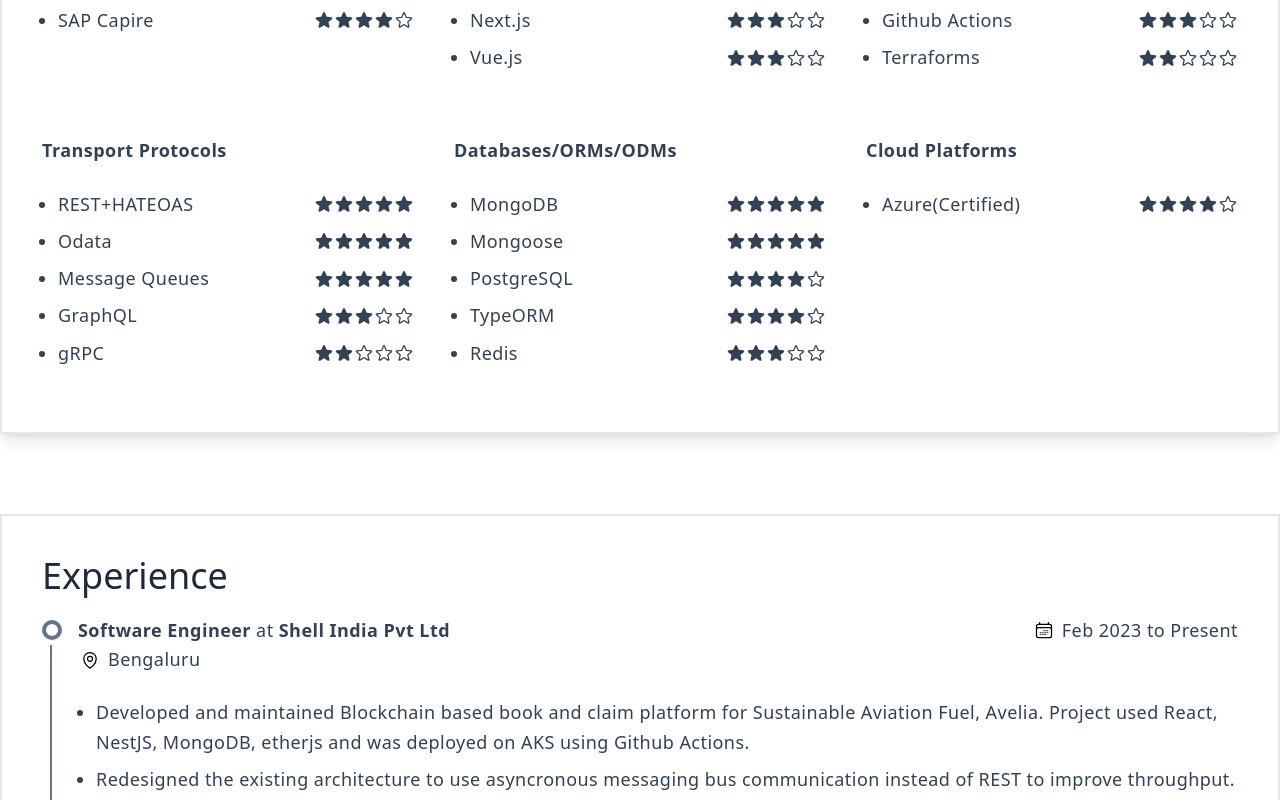
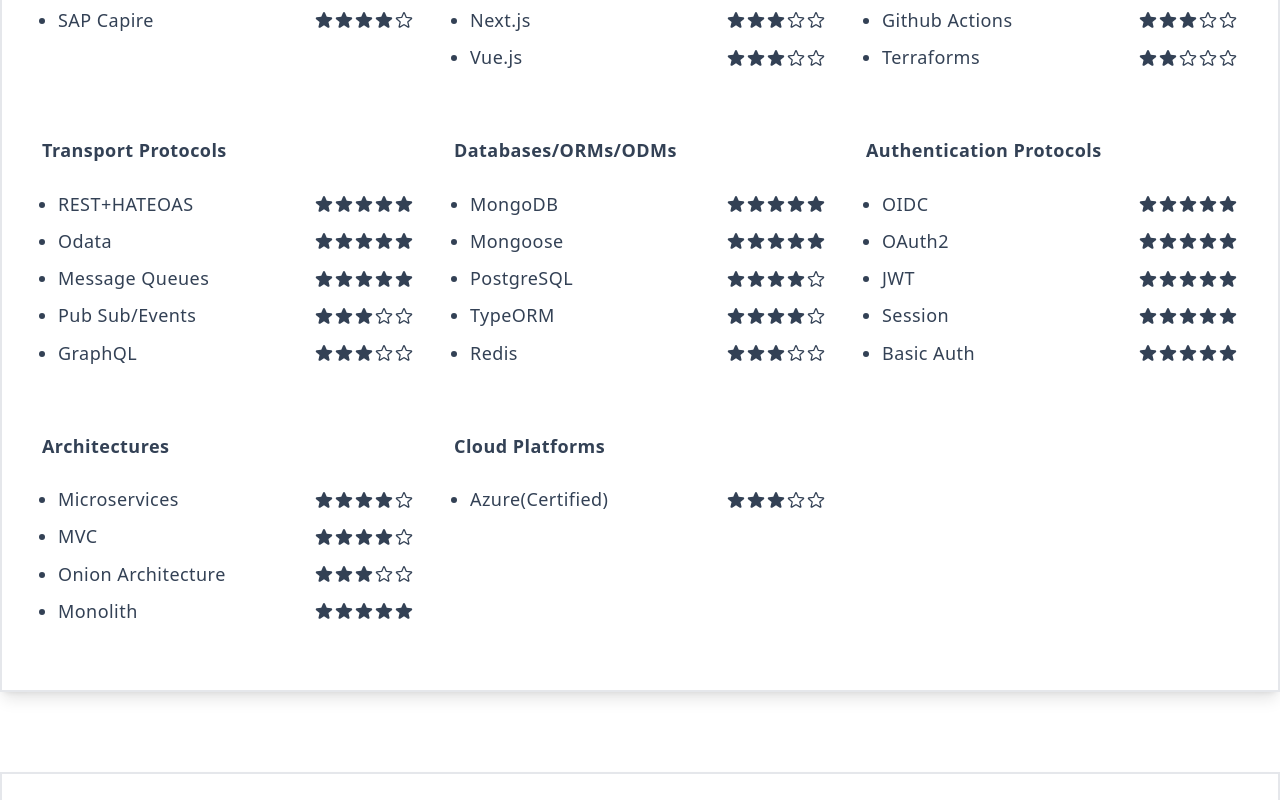
Before and after one commit to vivek1052/vivek1052.github.io, a Next.js app: page / in a window 1280 px wide. Shown: the part 1440-2240 px from the top of the page. Built offline with nearby package versions, Linux system fonts and the light colour scheme.

Commit message:
content update

```diff
--- a/src/components/about.tsx
+++ b/src/components/about.tsx
@@ -65,7 +65,7 @@
 
         <div>
           <div className="card-title">Bio</div>
-          <div className="grid grid-cols-1 gap-2 print:grid-cols-2  print:gap-0">
+          <div className="grid grid-cols-1 gap-2 print:grid-cols-2  print:gap-2">
             <BioItem
               icon={calendarIcon}
               text="Age"
--- a/src/components/education.tsx
+++ b/src/components/education.tsx
@@ -54,7 +54,7 @@
   }[];
 }>) {
   return (
-    <div className="card">
+    <div className="card print:break-inside-avoid">
       <div className="card-title">Education</div>
       {educations.map((education) => {
         return EducationTimeLine(education);
--- a/src/styles/globals.css
+++ b/src/styles/globals.css
@@ -16,7 +16,7 @@
   }
 
   .card-text {
-    @apply text-slate-700 text-lg leading-relaxed tracking-wide print:text-sm print:tracking-normal;
+    @apply text-slate-700 text-lg leading-relaxed tracking-wide print:text-xs print:tracking-normal;
   }
 
   .card-text-light {
--- a/src/userData.ts
+++ b/src/userData.ts
@@ -108,8 +108,8 @@
         { name: "REST+HATEOAS", level: 5 },
         { name: "Odata", level: 5 },
         { name: "Message Queues", level: 5 },
+        { name: "Pub Sub/Events", level: 3 },
         { name: "GraphQL", level: 3 },
-        { name: "gRPC", level: 2 },
       ],
     },
     {
@@ -123,8 +123,27 @@
       ],
     },
     {
+      title: "Authentication Protocols",
+      items: [
+        { name: "OIDC", level: 5 },
+        { name: "OAuth2", level: 5 },
+        { name: "JWT", level: 5 },
+        { name: "Session", level: 5 },
+        { name: "Basic Auth", level: 5 },
+      ],
+    },
+    {
+      title: "Architectures",
+      items: [
+        { name: "Microservices", level: 4 },
+        { name: "MVC", level: 4 },
+        { name: "Onion Architecture", level: 3 },
+        { name: "Monolith", level: 5 },
+      ],
+    },
+    {
       title: "Cloud Platforms",
-      items: [{ name: "Azure(Certified)", level: 4 }],
+      items: [{ name: "Azure(Certified)", level: 3 }],
     },
   ],
   experience: [
@@ -136,7 +155,7 @@
       toDate: "Present",
       points: [
         "Developed and maintained Blockchain based book and claim platform for Sustainable Aviation Fuel, Avelia. Project used React, NestJS, MongoDB, etherjs and was deployed on AKS using Github Actions.",
-        "Redesigned the existing architecture to use asyncronous messaging bus communication instead of REST to improve throughput.",
+        "Redesigned the existing architecture to use asyncronous messaging bus instead of REST for microservice to microservice communication which improved throughput.",
         "Developed RBAC module inorder to make the platform multi-tenant/multi-persona.",
         "Contributed to open source and inhouse capability building by developing various libraries such as Odata filter parser and Azure Service Bus wrapper for Nestjs.",
       ],
@@ -242,6 +261,13 @@
       techStack: "SAP CAPIRE, CAP CDS, Vuejs, Docker",
       github: "https://github.com/vivek1052/Darpan",
     },
+    {
+      title: "Portfolio",
+      description:
+        "Developer Portfolio website. This resume is generated using this project.",
+      techStack: "Next.js, Tailwindcss, Typescript",
+      github: "https://github.com/vivek1052/vivek1052.github.io",
+    },
   ],
   certifications: [
     {
```
